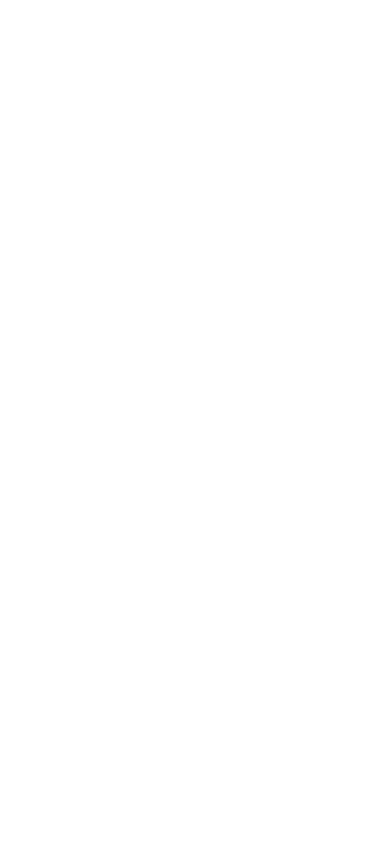
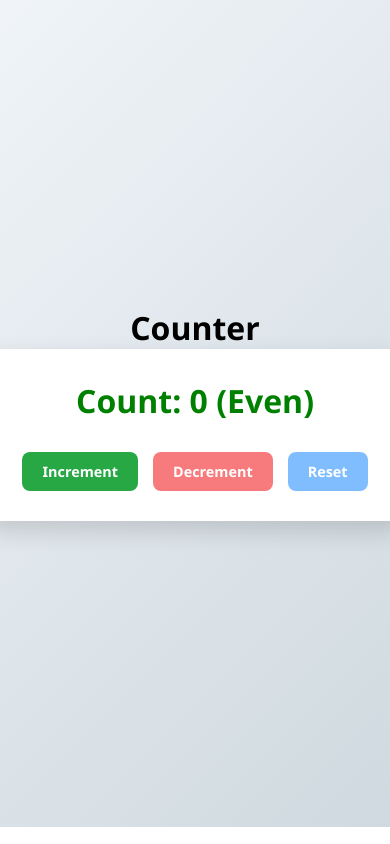
Before and after one commit to Haider-AliSiddiqui/React-Assignment, a React (Vite) app: page / in a window 390 px wide. Before the commit this address had no page. Built offline with nearby package versions, Linux system fonts and the light colour scheme.

Commit message:
css jsx file created

```diff
--- a/src/Pages/counter/counter.css
+++ b/src/Pages/counter/counter.css
@@ -73,3 +73,25 @@
 .btn.reset:hover {
   background-color: #0069d9;
 }
+
+.btn.reset:disabled {
+  background-color: #80bdff;
+}
+.btn.dec:disabled {
+  background-color: #F77A7D;
+}
+
+@media (max-width: 600px) {
+  .counter-box {
+    padding: 30px 40px;
+  }
+
+  .h1-count {
+    font-size: 2rem;
+  }
+
+  .btn {
+    padding: 10px 20px;
+    font-size: 0.9rem;
+  }
+}
--- a/src/Pages/ourMenu/ourMenu.css
+++ b/src/Pages/ourMenu/ourMenu.css
@@ -85,3 +85,9 @@
   font-size: 0.9rem;
   line-height: 1.5;
 }
+
+@media (max-width: 600px ) {
+  .filter-btn {
+    padding: 3px 4px;
+  }
+}
--- a/src/Pages/ourMenu/ourMenu.jsx
+++ b/src/Pages/ourMenu/ourMenu.jsx
@@ -1,9 +1,8 @@
 import React, { useEffect, useState } from "react";
 import axios from "axios";
-import "./ourMenu.css";
+import "./ourmenu.css";
 
-
-const OurMenu = () => {
+const ourmenu = () => {
   const [menu, setMenu] = useState([]);
   const [filteredMenu, setFilteredMenu] = useState([]);
   const [selectedMeal, setSelectedMeal] = useState("All");
@@ -22,7 +21,6 @@ const OurMenu = () => {
     };
     apicall();
   }, []);
-  console.log("Menu Data:", menu);
 
    const handleFilter = (mealType) => {
     setSelectedMeal(mealType);
@@ -77,4 +75,4 @@ const OurMenu = () => {
   );
 };
 
-export default OurMenu;
+export default ourmenu;
--- a/src/main.jsx
+++ b/src/main.jsx
@@ -1,4 +1,9 @@
+import { StrictMode } from 'react'
 import { createRoot } from 'react-dom/client'
 import App from './App.jsx'
 
-createRoot(document.getElementById('root')).render(<App />)
+createRoot(document.getElementById('root')).render(
+    <StrictMode>
+     <App />
+     </StrictMode>,
+     )
--- a/src/utills/routes/routes.jsx
+++ b/src/utills/routes/routes.jsx
@@ -1,14 +1,14 @@
 // All routes are defined here
-import {Routes, Route} from "react-router-dom"
+import {Routes, Route} from "react-router-dom";
 import Counter from '../../Pages/counter/counter';
-import OurMenu from "../../Pages/ourMenu/ourMenu";
+import Ourmenu from "../../Pages/ourmenu/ourmenu";
 import ColorChanger from "../../Pages/colorChanger/colorChanger";
 
 const AppRoutes = () => {
     return(
             <Routes>
-                <Route path='/counter' element={<Counter/>}/>
-                <Route path='/ourMenu' element={<OurMenu/>}/>
+                <Route path='/' element={<Counter/>}/>
+                <Route path='/ourmenu' element={<Ourmenu/>}/>
                 <Route path='/colorChanger' element={<ColorChanger/>}/>
             </Routes>
     )
```
